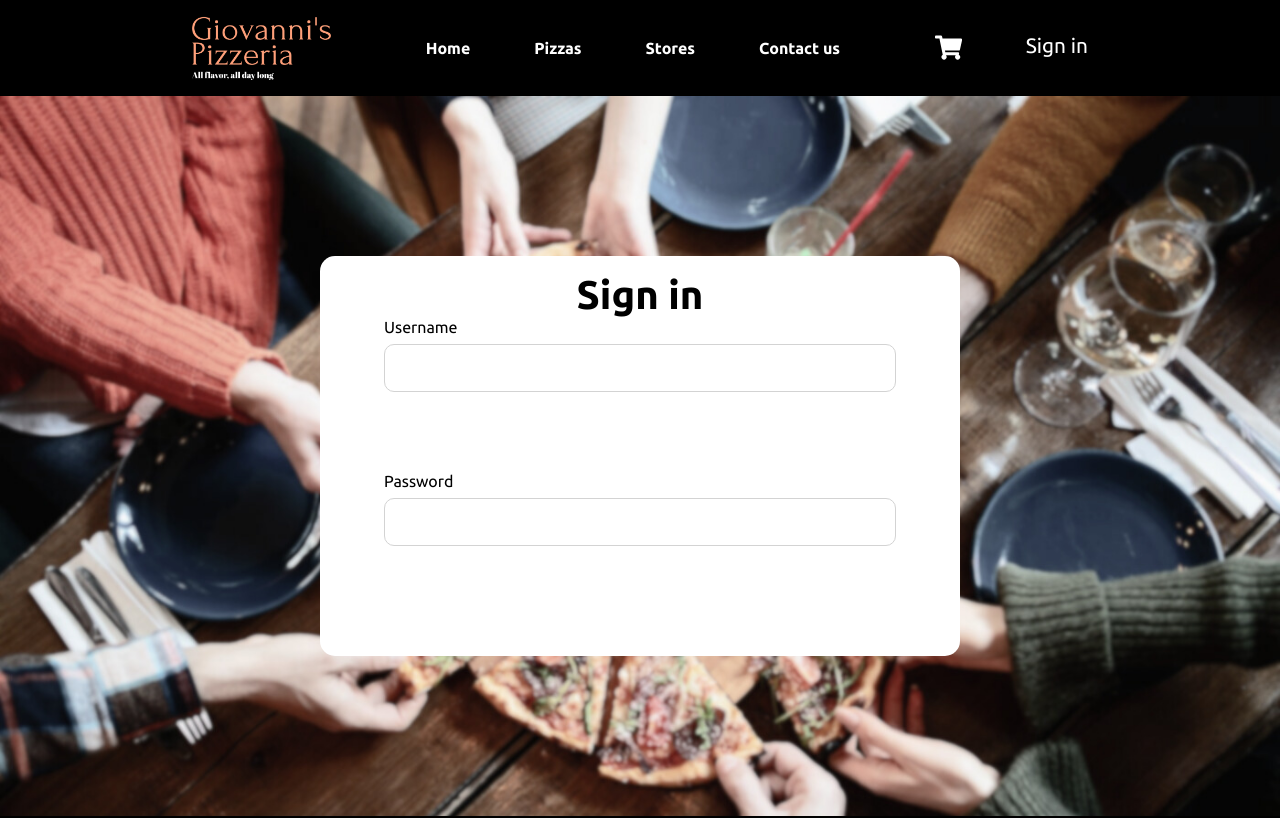
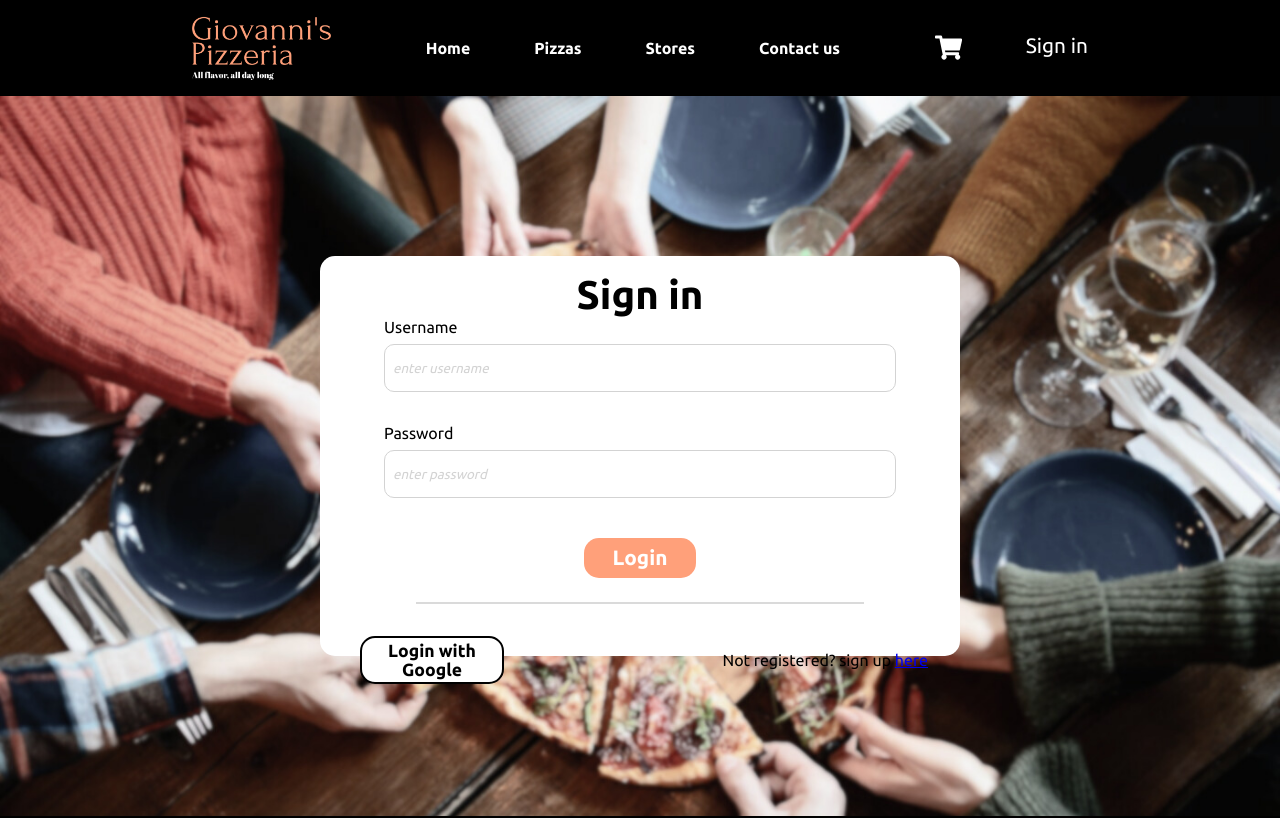
Before and after one commit to Zeke-Cachi/pizzeria_frontend, a React (Vite) app: page /login in a window 1280 px wide. Shown: the top 818 px of the page. Built offline with nearby package versions, Linux system fonts and the light colour scheme.

Commit message:
styling: finished login form

```diff
--- a/src/Interfaces.tsx
+++ b/src/Interfaces.tsx
@@ -41,6 +41,8 @@ export interface IStyledButton {
   buttonwidth?: string;
   buttonheight?: string;
   buttonfontsize?: string;
+  fontcolor?: string;
+  border?: string;
 }
 
 export interface ICarouselComponent {
@@ -83,3 +85,7 @@ export interface IHighlightedPizzas {
 export interface ILoginContainer {
   img: string;
 }
+
+export interface IHr {
+  width: string;
+}
--- a/src/pages/Login.tsx
+++ b/src/pages/Login.tsx
@@ -8,7 +8,8 @@ import {
   LoginInput,
   LoginInputContainer,
 } from "../styledComponents/loginStyles";
-import { SecondaryTitle } from "../styledComponents/utils";
+import { Button, Hr, SecondaryTitle } from "../styledComponents/utils";
+import { Link } from "react-router-dom";
 
 const Login = () => {
   return (
@@ -21,18 +22,48 @@ const Login = () => {
           </SecondaryTitle>
           <LoginForm>
             <LoginInputContainer>
-              <label htmlFor="" style={{ alignSelf: "self-start" }}>
-                Username
-              </label>
-              <LoginInput type="text" />
+              <label style={{ alignSelf: "self-start" }}>Username</label>
+              <LoginInput type="text" placeholder="enter username" />
             </LoginInputContainer>
             <LoginInputContainer>
-              <label htmlFor="" style={{ alignSelf: "self-start" }}>
-                Password
-              </label>
-              <LoginInput type="password" />
+              <label style={{ alignSelf: "self-start" }}>Password</label>
+              <LoginInput type="password" placeholder="enter password" />
             </LoginInputContainer>
+            <Button
+              buttonwidth="7rem"
+              buttonheight="2.5rem"
+              buttonmargin=".5rem"
+              buttonfontsize="1.3rem"
+              bgcolor="#ffa07a"
+            >
+              Login
+            </Button>
           </LoginForm>
+          <Hr width="70%" />
+          <div
+            style={{
+              display: "flex",
+              justifyContent: "space-between",
+              alignItems: "center",
+              padding: "0 2rem",
+              height: "7rem",
+            }}
+          >
+            <Button
+              buttonwidth="9rem"
+              buttonheight="3rem"
+              buttonmargin=".5rem"
+              buttonfontsize="1.1rem"
+              bgcolor="white"
+              fontcolor="black"
+              border="2px solid black"
+            >
+              Login with Google
+            </Button>
+            <p>
+              Not registered? sign up <Link to="/register">here</Link>
+            </p>
+          </div>
         </LoginFormContainer>
       </LoginContainer>
       <Footer />
--- a/src/styledComponents/loginStyles.ts
+++ b/src/styledComponents/loginStyles.ts
@@ -23,7 +23,7 @@ export const LoginForm = styled.form`
   display: flex;
   flex-direction: column;
   align-items: center;
-  gap: 5rem;
+  gap: 2rem;
 `;
 
 export const LoginInputContainer = styled.div`
@@ -43,4 +43,13 @@ export const LoginInput = styled.input`
   outline: none;
   border: 1px solid lightgray;
   width: 100%;
+
+  &::-webkit-input-placeholder {
+    font-style: italic;
+    color: lightgray;
+  }
+
+  &:-moz-placeholder {
+    font-style: italic;
+  }
 `;
--- a/src/styledComponents/utils.ts
+++ b/src/styledComponents/utils.ts
@@ -1,4 +1,4 @@
-import { ISecondaryTitle, IStyledButton } from "../Interfaces";
+import { ISecondaryTitle, IStyledButton, IHr } from "../Interfaces";
 import styled, { keyframes } from "styled-components";
 import { FaShoppingCart } from "react-icons/fa";
 
@@ -15,10 +15,10 @@ export const Button = styled.button<IStyledButton>`
   background: ${({ bgcolor }) => bgcolor};
   font-size: ${({ buttonfontsize }) =>
     buttonfontsize ? buttonfontsize : `auto`};
-  color: white;
+  color: ${({ fontcolor }) => (fontcolor ? fontcolor : "white")};
   font-weight: 700;
   border-radius: 15px;
-  border: none;
+  border: ${({ border }) => (border ? border : "none")};
   transition: background 200ms ease-in-out;
   cursor: pointer;
   margin: ${({ buttonmargin }) => (buttonmargin ? buttonmargin : "0")};
@@ -59,3 +59,10 @@ export const CartIcon = styled(FaShoppingCart)`
     animation: ${animateCartIcon} 500ms ease-in-out;
   }
 `;
+
+export const Hr = styled.hr<IHr>`
+  width: ${({ width }) => width};
+  border: 1px solid #dadada;
+  margin: 0 auto;
+  margin-top: 1rem;
+`;
```
